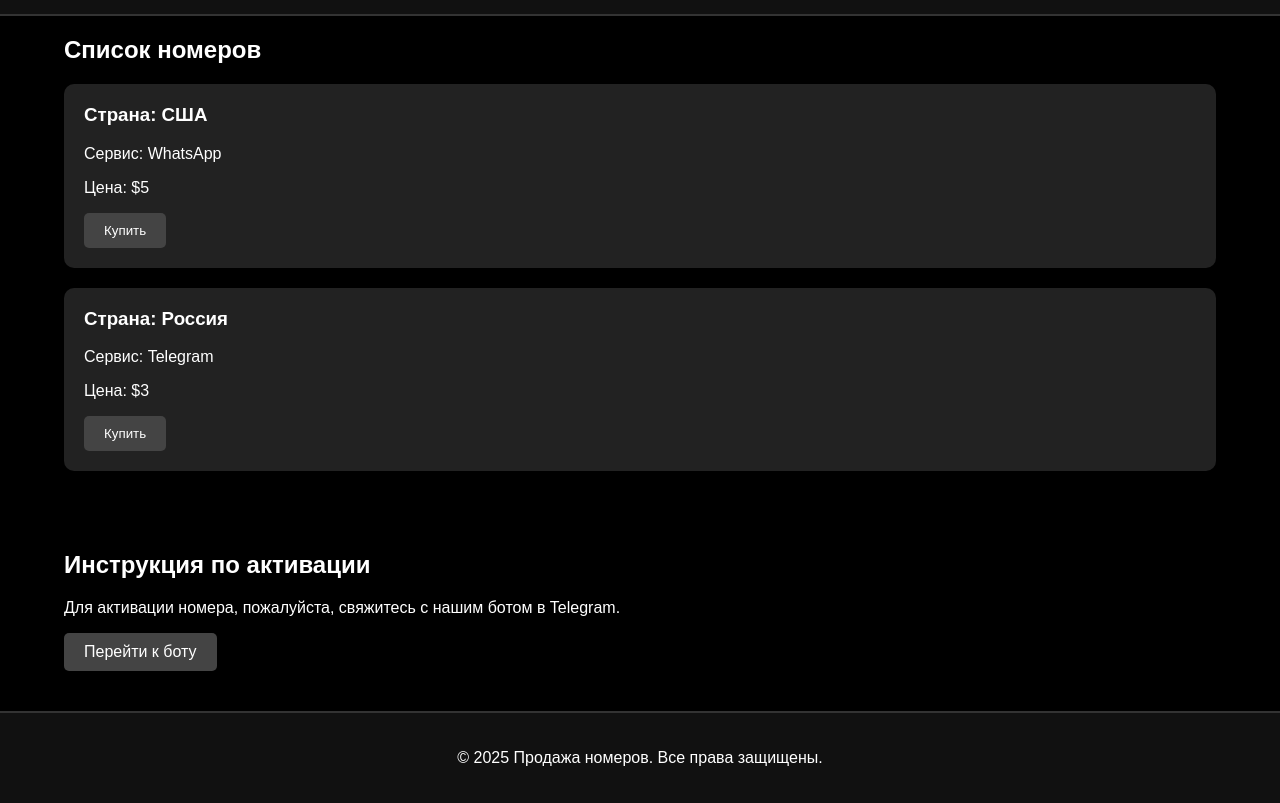
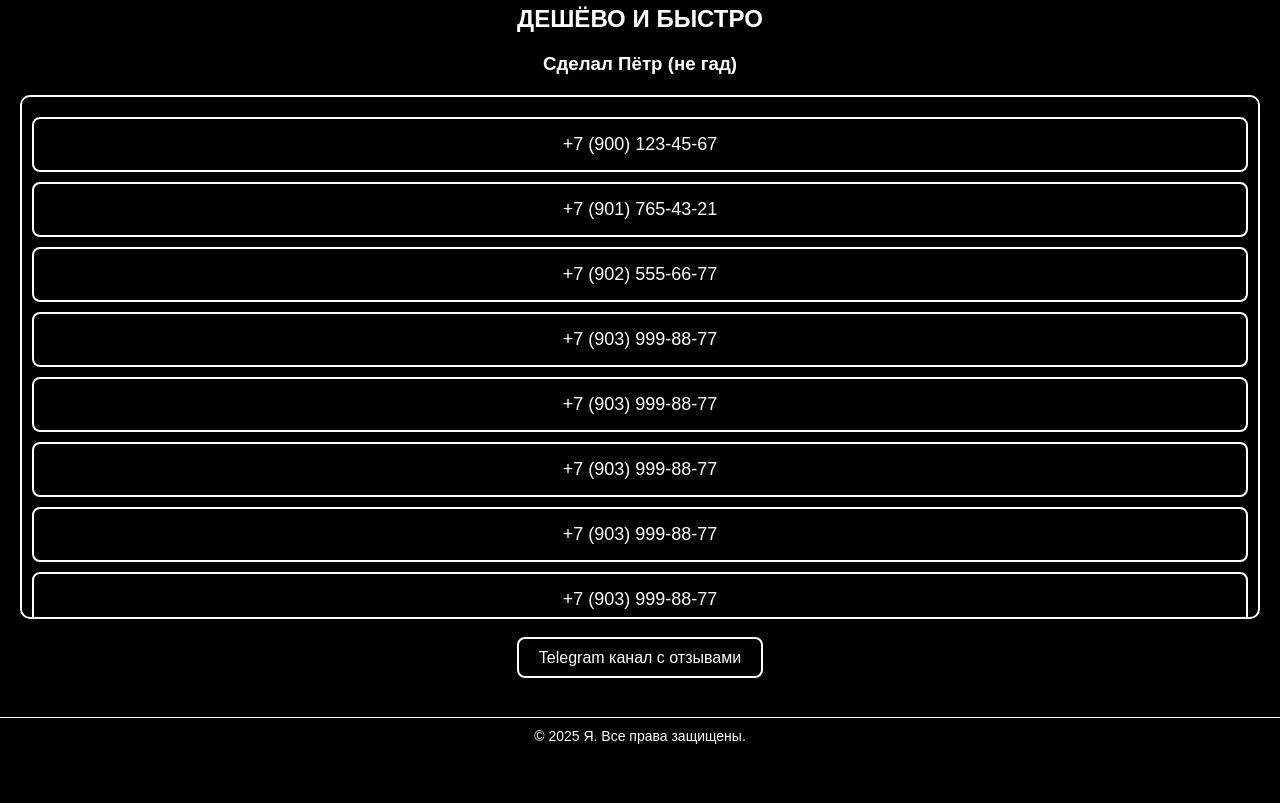
Before and after one commit to petr-genius/Test, a plain HTML site: page index.html in a window 1280 px wide. Shown: the part 72-875 px from the top of the page. After the commit the page ends 826 px from the top, so only its background shows below. Drawn offline with Linux system fonts and the light colour scheme.

Commit message:
Update index.html

```diff
--- a/index.html
+++ b/index.html
@@ -3,73 +3,166 @@
 <head>
   <meta charset="UTF-8">
   <meta name="viewport" content="width=device-width, initial-scale=1.0">
-    <title>Продажа номеров</title>
-    <link rel="stylesheet" href="styles.css">
+  <title>NuMTeL - физ.номера</title>
+  <style>
+    /* Общие стили */
+    body {
+      margin: 0;
+      font-family: Arial, sans-serif;
+      background-color: #000;
+      color: #fff;
+      display: flex;
+      flex-direction: column;
+      justify-content: space-between;
+      min-height: 100vh;
+    }
+
+    /* Основной контейнер */
+    .container {
+      text-align: center;
+      padding: 20px;
+    }
+
+    h1, h2 {
+      margin: 0 0 20px;
+      text-transform: uppercase;
+      animation: fadeIn 2s ease;
+    }
+
+    /* Прокрутка для номеров */
+    .numbers {
+      margin: 20px 0;
+      height: 500px;
+      overflow-y: auto;
+      border: 2px solid #fff;
+      border-radius: 10px;
+      padding: 10px;
+      scrollbar-width: thin;
+      scrollbar-color: #fff #000;
+    }
+
+    .numbers::-webkit-scrollbar {
+      width: 0px;
+    }
+
+    .numbers::-webkit-scrollbar-track {
+      background: #000;
+    }
+
+    .numbers::-webkit-scrollbar-thumb {
+      background: #fff;
+      border-radius: 4px;
+    }
+
+    .number-card {
+      display: block;
+      margin: 10px 0;
+      border: 2px solid #fff;
+      padding: 15px 20px;
+      border-radius: 8px;
+      background-color: transparent;
+      color: #fff;
+      text-decoration: none;
+      text-align: center;
+      font-size: 18px;
+      transition: transform 0.3s, background-color 0.3s, color 0.3s;
+      cursor: pointer;
+    }
+
+    .number-card:hover {
+      transform: scale(1.05);
+      background-color: #FAEEDD;
+      color: #000;
+    }
+
+    /* Секция с ссылкой на Telegram */
+    .telegram-link {
+      margin: 30px 0;
+    }
+
+    .telegram-link a {
+      color: #fff;
+      text-decoration: none;
+      border: 2px solid #fff;
+      padding: 10px 20px;
+      border-radius: 8px;
+      transition: background-color 0.3s, color 0.3s;
+    }
+
+    .telegram-link a:hover {
+      background-color: #fff;
+      color: #000;
+    }
+
+    /* Подвал */
+    footer {
+      text-align: center;
+      padding: 10px;
+      font-size: 14px;
+      border-top: 1px solid #fff;
+    }
+
+    /* Анимация */
+    @keyframes fadeIn {
+      from {
+        opacity: 0;
+      }
+      to {
+        opacity: 2;
+      }
+    }
+  </style>
 </head>
 <body>
-    <!-- Шапка сайта -->
-    <header>
   <div class="container">
-            <h1>Продажа номеров</h1>
-            <nav>
-                <ul>
-                    <li><a href="#numbers">Номера</a></li>
-                    <li><a href="#activation">Активация</a></li>
-                </ul>
-            </nav>
+    <h1>Покупка номеров</h1>
+    <h2>Дешёво и быстро</h2>
+    <h3>Сделал Пётр (не гад)</h3>
+    <div class="numbers">
+      <a href="https://t.me/your_bot?start=number1" target="_blank" class="number-card">+7 (900) 123-45-67</a>
+      <a href="https://t.me/your_bot?start=number2" target="_blank" class="number-card">+7 (901) 765-43-21</a>
+      <a href="https://t.me/your_bot?start=number3" target="_blank" class="number-card">+7 (902) 555-66-77</a>
+      <a href="https://t.me/your_bot?start=number4" target="_blank" class="number-card">+7 (903) 999-88-77</a>
+      <a
+href="https://t.me/your_bot?start=number4" target="_blank" class="number-card">+7 (903) 999-88-77</a>
+      <a
+href="https://t.me/your_bot?start=number4" target="_blank" class="number-card">+7 (903) 999-88-77</a>
+      <a
+href="https://t.me/your_bot?start=number4" target="_blank" class="number-card">+7 (903) 999-88-77</a>
+      <a
+href="https://t.me/your_bot?start=number4" target="_blank" class="number-card">+7 (903) 999-88-77</a>
+      <a
+href="https://t.me/your_bot?start=number4" target="_blank" class="number-card">+7 (903) 999-88-77</a>
+      <a
+href="https://t.me/your_bot?start=number4" target="_blank" class="number-card">+7 (903) 999-88-77</a>
+      <a
+href="https://t.me/your_bot?start=number4" target="_blank" class="number-card">+7 (903) 999-88-77</a>
+      <a
+href="https://t.me/your_bot?start=number4" target="_blank" class="number-card">+7 (903) 999-88-77</a>
+      <a
+href="https://t.me/your_bot?start=number4" target="_blank" class="number-card">+7 (903) 999-88-77</a>
+      <a
+href="https://t.me/your_bot?start=number4" target="_blank" class="number-card">+7 (903) 999-88-77</a>
+      <a
+href="https://t.me/your_bot?start=number4" target="_blank" class="number-card">+7 (903) 999-88-77</a>
+      <a
+href="https://t.me/your_bot?start=number4" target="_blank" class="number-card">+7 (903) 999-88-77</a>
+      <a
+href="https://t.me/your_bot?start=number4" target="_blank" class="number-card">+7 (903) 999-88-77</a>
+      <a
+href="https://t.me/your_bot?start=number4" target="_blank" class="number-card">+7 (903) 999-88-77</a>
+      <a
+href="https://t.me/your_bot?start=number4" target="_blank" class="number-card">+7 (903) 999-88-77</a>
+      <a
+href="https://t.me/your_bot?start=number4" target="_blank" class="number-card">+7 (903) 999-88-77</a>
+      <!-- Добавьте больше номеров при необходимости -->
     </div>
-    </header>
-
-    <!-- Основной контент -->
-    <main>
-        <!-- Секция с номерами -->
-        <section id="numbers" class="numbers-list">
-            <div class="container">
-                <h2>Список номеров</h2>
-                <div class="number-card">
-                    <h3>Страна: США</h3>
-                    <p>Сервис: WhatsApp</p>
-                    <p>Цена: $5</p>
-                    <button class="buy-button">Купить</button>
+    <div class="telegram-link">
+      <a href="https://t.me/your_channel" target="_blank">Telegram канал с отзывами</a>
     </div>
-                <div class="number-card">
-                    <h3>Страна: Россия</h3>
-                    <p>Сервис: Telegram</p>
-                    <p>Цена: $3</p>
-                    <button class="buy-button">Купить</button>
   </div>
-                <!-- Добавьте больше номеров по аналогии -->
-            </div>
-        </section>
-
-        <!-- Секция активации -->
-        <section id="activation" class="activation">
-            <div class="container">
-                <h2>Инструкция по активации</h2>
-                <p>Для активации номера, пожалуйста, свяжитесь с нашим ботом в Telegram.</p>
-                <a href="https://t.me/your_bot" class="bot-link">Перейти к боту</a>
-            </div>
-        </section>
-    </main>
-
-    <!-- Подвал сайта -->
   <footer>
-        <div class="container">
-            <p>&copy; 2025 Продажа номеров. Все права защищены.</p>
-        </div>
+    © 2025 Я. Все права защищены.
   </footer>
-
-    <!-- Скрипты -->
-    <script>
-        document.addEventListener("DOMContentLoaded", function() {
-            const buyButtons = document.querySelectorAll(".buy-button");
-
-            buyButtons.forEach(button => {
-                button.addEventListener("click", function() {
-                    alert("Для покупки номера свяжитесь с нашим ботом.");
-                });
-            });
-        });
-    </script>
 </body>
     </html>
```
Lines whose indentation alone changed are shown as unchanged.
